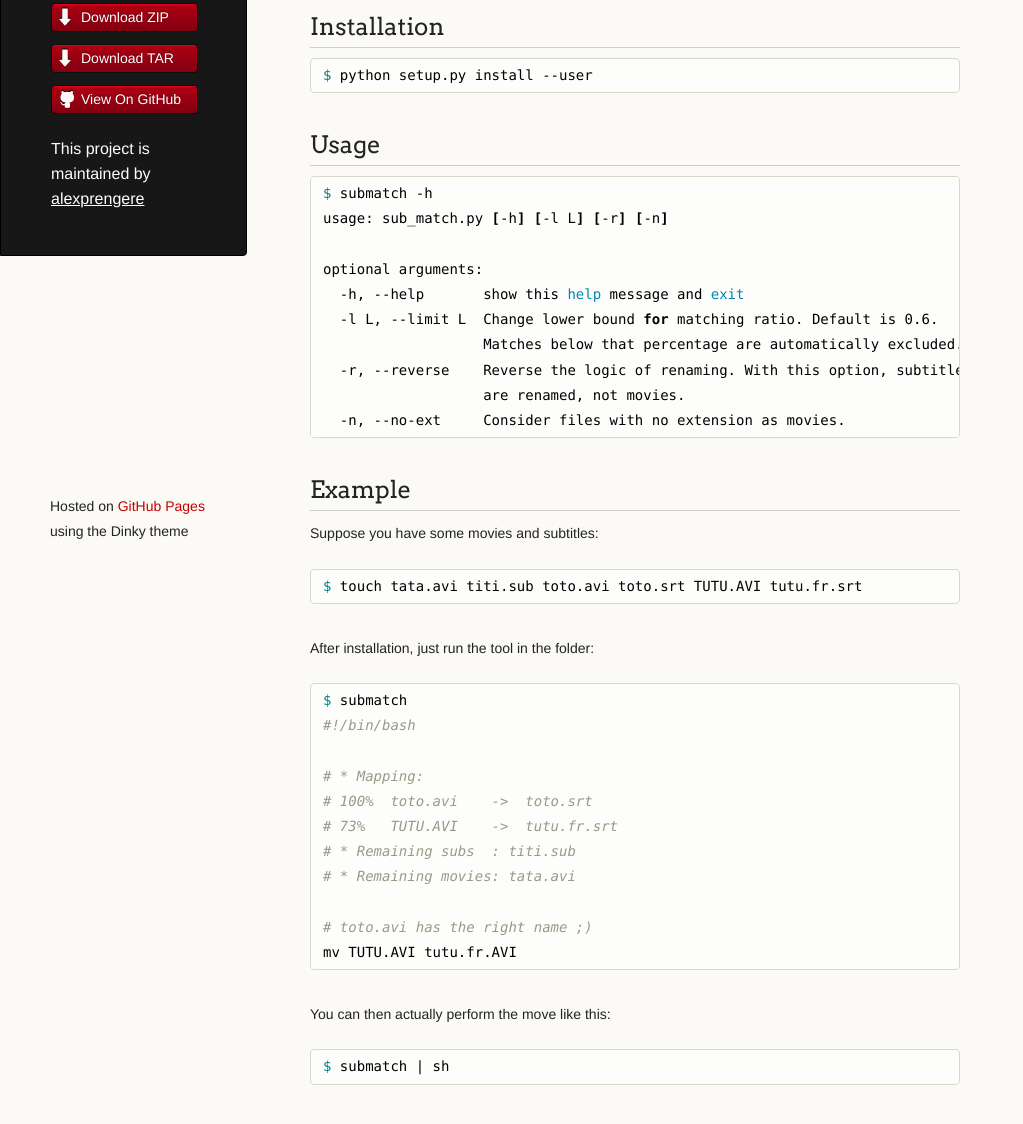
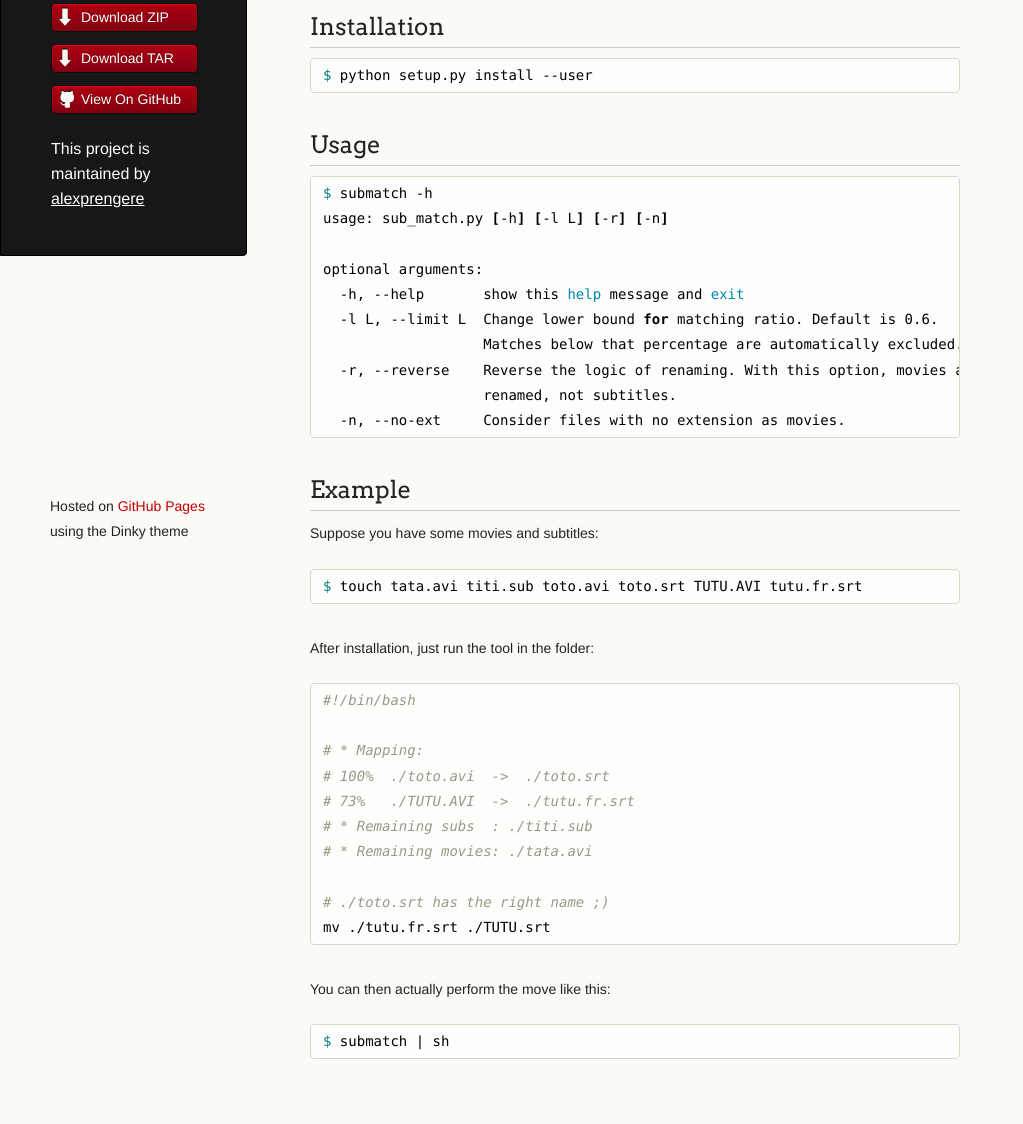
Before and after one commit to alexprengere/submatch, a plain HTML site: page index.html in a window 1280 px wide. Shown: the part 224-1348 px from the top of the page, without its empty margins (0-1023 px from the left). Drawn offline with Linux system fonts and the light colour scheme.

```diff
--- a/index.html
+++ b/index.html
@@ -55,8 +55,8 @@ optional arguments:
   -h, --help       show this <span class="nb">help </span>message and <span class="nb">exit</span>
   -l L, --limit L  Change lower bound <span class="k">for</span> matching ratio. Default is 0.6.
                    Matches below that percentage are automatically excluded.
-  -r, --reverse    Reverse the logic of renaming. With this option, subtitles
-                   are renamed, not movies.
+  -r, --reverse    Reverse the logic of renaming. With this option, movies are
+                   renamed, not subtitles.
   -n, --no-ext     Consider files with no extension as movies.
 </pre></div>
 
@@ -70,17 +70,16 @@ optional arguments:
 
 <p>After installation, just run the tool in the folder:</p>
 
-<div class="highlight highlight-bash"><pre><span class="nv">$ </span>submatch
-<span class="c">#!/bin/bash</span>
+<div class="highlight highlight-bash"><pre><span class="c">#!/bin/bash</span>
 
 <span class="c"># * Mapping:</span>
-<span class="c"># 100%  toto.avi    -&gt;  toto.srt</span>
-<span class="c"># 73%   TUTU.AVI    -&gt;  tutu.fr.srt</span>
-<span class="c"># * Remaining subs  : titi.sub</span>
-<span class="c"># * Remaining movies: tata.avi</span>
+<span class="c"># 100%  ./toto.avi  -&gt;  ./toto.srt</span>
+<span class="c"># 73%   ./TUTU.AVI  -&gt;  ./tutu.fr.srt</span>
+<span class="c"># * Remaining subs  : ./titi.sub</span>
+<span class="c"># * Remaining movies: ./tata.avi</span>
 
-<span class="c"># toto.avi has the right name ;)</span>
-mv TUTU.AVI tutu.fr.AVI
+<span class="c"># ./toto.srt has the right name ;)</span>
+mv ./tutu.fr.srt ./TUTU.srt
 </pre></div>
 
 <p>You can then actually perform the move like this:</p>
```
Also changed, not shown: params.json (+1 -1 lines).
